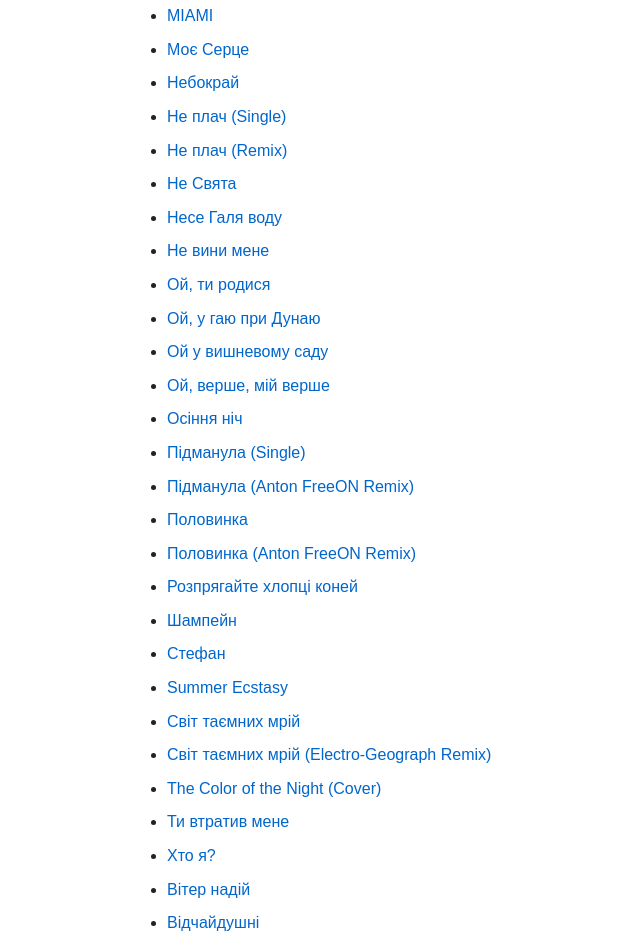
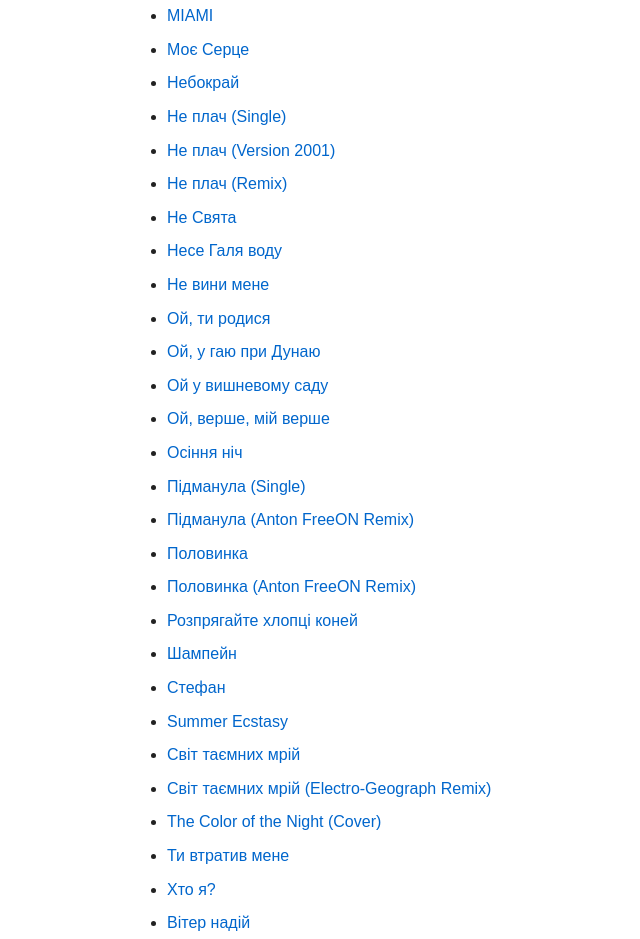
Before and after one commit to anadancharchive/anadancharchive.github.io, a plain HTML site: page discography.html in a window 1280 px wide. Shown: the part 1396-2335 px from the top of the page, without its empty margins (83-723 px from the left). Drawn offline with Linux system fonts and the light colour scheme.

Commit message:
Update discography with Не плач (Version 2001)

```diff
--- a/discography.html
+++ b/discography.html
@@ -1,4 +1,3 @@
-
 <!DOCTYPE html>
 <html lang="en">
 
@@ -266,6 +265,10 @@ The archive documents albums, extended plays (EPs), singles, collaborative relea
 </li>
 
 <li>
+<a href="ne-plach-version-2001.html">Не плач (Version 2001)</a>
+</li>
+
+<li>
 <a href="ne-plach-remix.html">Не плач (Remix)</a>
 </li>
 
```
